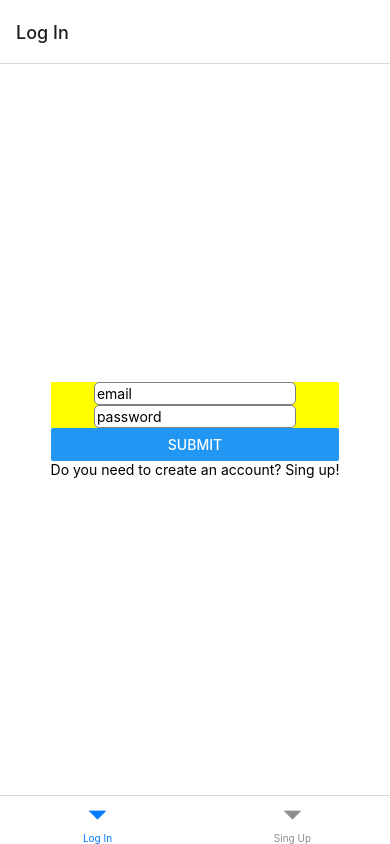
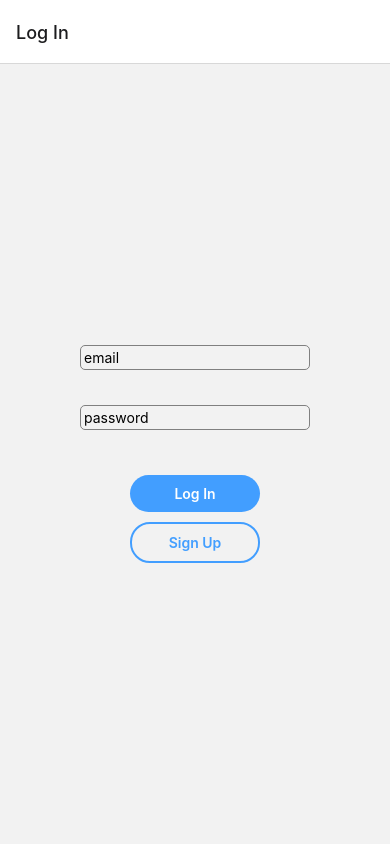
Before and after one commit to IaraGerardi/DesafioRN, a React Native app: screen / in a window 390 px wide. Built offline with nearby package versions, Linux system fonts and the light colour scheme.

Commit message:
estilos log in y sign up

```diff
--- a/RoutesManager.js
+++ b/RoutesManager.js
@@ -9,13 +9,13 @@ import { Characters } from "./views/Characters/CharactersView";
 import { LogOut } from "./views/UserManagement/logOut";
 
 import { createDrawerNavigator } from "@react-navigation/drawer";
-import { createBottomTabNavigator } from "@react-navigation/bottom-tabs";
+import { createNativeStackNavigator } from '@react-navigation/native-stack';
 
 function Router() {
   const { session } = useContext(GlobalContext);
 
-  const Tab = createBottomTabNavigator();
   const Drawer = createDrawerNavigator();
+  const Stack = createNativeStackNavigator();
 
   return session ? (
     <Drawer.Navigator initialRouteName="Home">
@@ -24,10 +24,10 @@ function Router() {
       <Drawer.Screen name="Log Out" component={LogOut} />
     </Drawer.Navigator>
   ) : (
-    <Tab.Navigator>
-      <Tab.Screen name="Log In" component={LogIn} />
-      <Tab.Screen name="Sing Up" component={Register} />
-    </Tab.Navigator>
+    <Stack.Navigator initialRouteName="Log In">
+      <Stack.Screen name="Log In" component={LogIn} />
+      <Stack.Screen name="Sign Up" component={Register} />
+    </Stack.Navigator>
   );
 }
 
--- a/views/Characters/components/Merch.js
+++ b/views/Characters/components/Merch.js
@@ -25,7 +25,7 @@ export function Merch() {
     <View style={styles.mainContainer}>
       {data.map((item) => {
         return (
-          <View style={styles.subContainer}>
+          <View key={item.icon} style={styles.subContainer}>
             <Icon name={item.icon} size={40} color="white" light />
             <Text style={styles.title}>{item.title}</Text>
           </View>
--- a/views/UserManagement/components/Input.js
+++ b/views/UserManagement/components/Input.js
@@ -17,24 +17,29 @@ export default function Input({
         value={values[id]}
         style={styles.input}
       />
-      {errors[id] && touched[id] ? <Text style={styles.errorMessage}>{errors[id]}</Text> : null}
+      {errors[id] && touched[id] ? (
+        <Text style={styles.errorMessage}>{errors[id]}</Text>
+      ) : null}
     </View>
   );
 }
 
 const styles = StyleSheet.create({
   input: {
-    borderColor: "grey",
-    backgroundColor: "white",
-    width: "70%",
+    width: 230,
+    padding: 3,
     borderWidth: 1,
     borderRadius: 5,
-    padding: 2,
+    borderColor: "grey",
   },
-  errorMessage: {},
+  errorMessage: {
+    width: 230,
+    color: "grey",
+    textAlign: 'center'
+  },
   inputContainer: {
-    backgroundColor: "yellow",
+    width: 250,
+    height: 60,
     alignItems: "center",
-    width: "100%",
   },
 });
--- a/views/UserManagement/logInView.js
+++ b/views/UserManagement/logInView.js
@@ -1,19 +1,19 @@
 import { Formik } from "formik";
 import { useState, useContext } from "react";
-// import { GlobalContext } from "./Context/GlobalContext";
 import { GlobalContext } from "../../Context/GlobalContext";
 import Input from "./components/Input";
 import { initializeApp } from "firebase/app";
 import { firebaseConfig } from "../../firebaseConfig";
 import { getAuth, signInWithEmailAndPassword } from "firebase/auth";
 import * as SecureStore from "expo-secure-store";
-import { Text, View, Button, StyleSheet } from "react-native";
 import { LogInSchema } from "./validationSchemas/logInSchema";
+import { Text, View, TouchableOpacity } from "react-native";
+import { styles } from "./styles/formStyles";
 
 const app = initializeApp(firebaseConfig);
 const auth = getAuth(app);
 
-export default function LogIn() {
+export default function LogIn({ navigation }) {
   const [firebaseErrors, setFirebaseErrors] = useState();
   const { logIn } = useContext(GlobalContext);
 
@@ -30,9 +30,9 @@ export default function LogIn() {
       );
       const sessionToken = session._tokenResponse.idToken;
       saveValue("session", sessionToken);
-      logIn()
+      logIn();
     } catch (err) {
-      console.log(err)
+      console.log(err);
       setFirebaseErrors("Email and/or password incorrect");
     }
   };
@@ -52,7 +52,7 @@ export default function LogIn() {
           errors,
           touched,
         }) => (
-          <View>
+          <View style={styles.container}>
             <Input
               id="email"
               values={values}
@@ -69,10 +69,22 @@ export default function LogIn() {
               handleChange={handleChange}
               handleBlur={handleBlur}
             />
-            <Text>{firebaseErrors}</Text>
+            <Text style={styles.errorMessage}>{firebaseErrors}</Text>
             <View>
-              <Button onPress={handleSubmit} title="Submit" />
-              <Text>Do you need to create an account? Sing up!</Text>
+              <TouchableOpacity
+                style={styles.submitButton}
+                onPress={handleSubmit}
+              >
+                <Text style={styles.submitButtonText}>Log In</Text>
+              </TouchableOpacity>
+              <TouchableOpacity
+                style={styles.redirectButton}
+                onPress={() => {
+                  navigation.navigate("Sign Up");
+                }}
+              >
+                <Text style={styles.redirectButtonText}>Sign Up</Text>
+              </TouchableOpacity>
             </View>
           </View>
         )}
@@ -80,12 +92,3 @@ export default function LogIn() {
     </View>
   );
 }
-
-const styles = StyleSheet.create({
-  container: {
-    flex: 1,
-    backgroundColor: "#fff",
-    alignItems: "center",
-    justifyContent: "center",
-  },
-});
--- a/views/UserManagement/registerView.js
+++ b/views/UserManagement/registerView.js
@@ -4,13 +4,14 @@ import Input from "./components/Input";
 import { initializeApp } from "firebase/app";
 import { firebaseConfig } from "../../firebaseConfig";
 import { getAuth, createUserWithEmailAndPassword } from "firebase/auth";
-import { Text, View, Button, StyleSheet } from "react-native";
+import { Text, View, TouchableOpacity } from "react-native";
 import { SignupSchema } from "./validationSchemas/singUpSchema";
+import { styles } from "./styles/formStyles";
 
 const app = initializeApp(firebaseConfig);
 const auth = getAuth(app);
 
-export default function Register() {
+export default function Register({ navigation }) {
   const [firebaseErrors, setFirebaseErrors] = useState();
 
   const handleSubmit = async (values) => {
@@ -20,8 +21,6 @@ export default function Register() {
         values.email,
         values.password
       );
-      //   _tokenResponse.idToken
-      console.log(newUser);
     } catch (err) {
       setFirebaseErrors("Email already in use");
     }
@@ -60,22 +59,23 @@ export default function Register() {
           />
           <Text>{firebaseErrors}</Text>
           <View>
-            <Button onPress={handleSubmit} title="Submit" />
-            <Text>Do you have an account? Sing in!</Text>
+            <TouchableOpacity
+              style={styles.submitButton}
+              onPress={handleSubmit}
+            >
+              <Text style={styles.submitButtonText}>Sign Up</Text>
+            </TouchableOpacity>
+            <TouchableOpacity
+              style={styles.redirectButton}
+              onPress={() => {
+                navigation.navigate("Log In");
+              }}
+            >
+              <Text style={styles.redirectButtonText}>Log In</Text>
+            </TouchableOpacity>
           </View>
         </View>
       )}
     </Formik>
   );
 }
-
-const styles = StyleSheet.create({
-  container: {
-    flex: 1,
-    width: "100%",
-    backgroundColor: "blue",
-    flexDirection: "column",
-    alignItems: "center",
-    justifyContent: "center",
-  },
-});
--- /dev/null
+++ b/views/UserManagement/styles/formStyles.js
@@ -0,0 +1,42 @@
+import { StyleSheet } from "react-native";
+
+export const styles = StyleSheet.create({
+    container: {
+      flex: 1,
+      width: "100%",
+      alignItems: "center",
+      flexDirection: "column",
+      justifyContent: "center",
+    },
+    errorMessage: {
+      color: "grey",
+      fontSize: 14,
+      width: 150,
+    },
+    // submit button: es celeste con texto blaco
+    submitButton: {
+      width: 130,
+      padding: 10,
+      borderRadius: 20,
+      marginVertical: 10,
+      backgroundColor: "#429eff",
+    },
+    submitButtonText: {
+      color: "white",
+      fontWeight: "600",
+      textAlign: "center",
+    },
+    // redirect button: es blanco con texto celeste y borde celeste
+    redirectButton: {
+      width: 130,
+      padding: 10,
+      borderWidth: 2,
+      borderRadius: 20,
+      borderColor: "#429eff",
+    },
+    redirectButtonText: {
+      color: "#429eff",
+      fontWeight: "600",
+      textAlign: "center",
+    },
+  });
--- a/views/UserManagement/validationSchemas/singUpSchema.js
+++ b/views/UserManagement/validationSchemas/singUpSchema.js
@@ -10,8 +10,9 @@ export const SignupSchema = Yup.object().shape({
     .min(2, "Too Short!")
     .max(20, "Too Long!")
     .matches(
-      /^(?=.*[a-z])(?=.*[A-Z])(?=.*[0-9])(?=.{8,})/,
-      "Must Contain 8 Characters, One Uppercase, One Lowercase and One Number"
+      /^(?=.*[a-z])(?=.*[A-Z])/,
+      "Must contain uppercase and lowercase characters"
     )
+    .matches(/^(?=.*[0-9])/, "Must contain a number")
     .required("Required"),
 });
```
